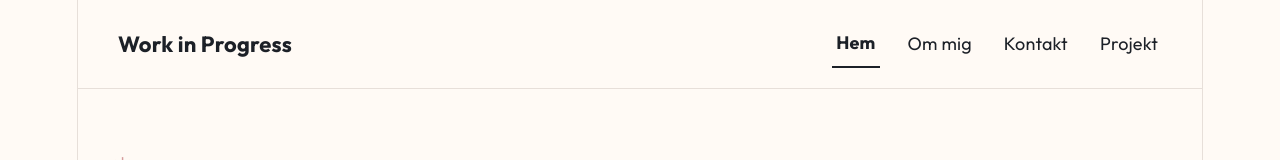
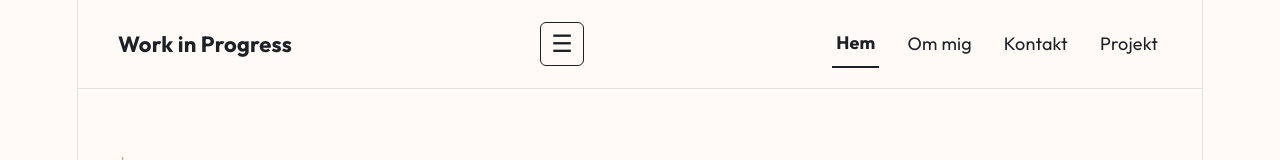
Before and after one commit to nataliedeleeuw/min-sida-experiment, a React (Vite) app: page / in a window 1280 px wide. Shown: the top 160 px of the page. Built offline with nearby package versions, Linux system fonts and the light colour scheme.

Commit message:
fix: display meny-knapp on navbar for better accessibility

```diff
--- a/src/components/Navbar.css
+++ b/src/components/Navbar.css
@@ -45,7 +45,16 @@
 }
 
 .meny-knapp {
-  display: none;
+  display: block;
+  width: 44px;
+  height: 44px;
+  padding: 0;
+  background: transparent;
+  border: 1px solid currentColor;
+  border-radius: 6px;
+  color: #1C2027;
+  font-size: 24px;
+  cursor: pointer;
 }
 
 @media (max-width: 700px) {
```
